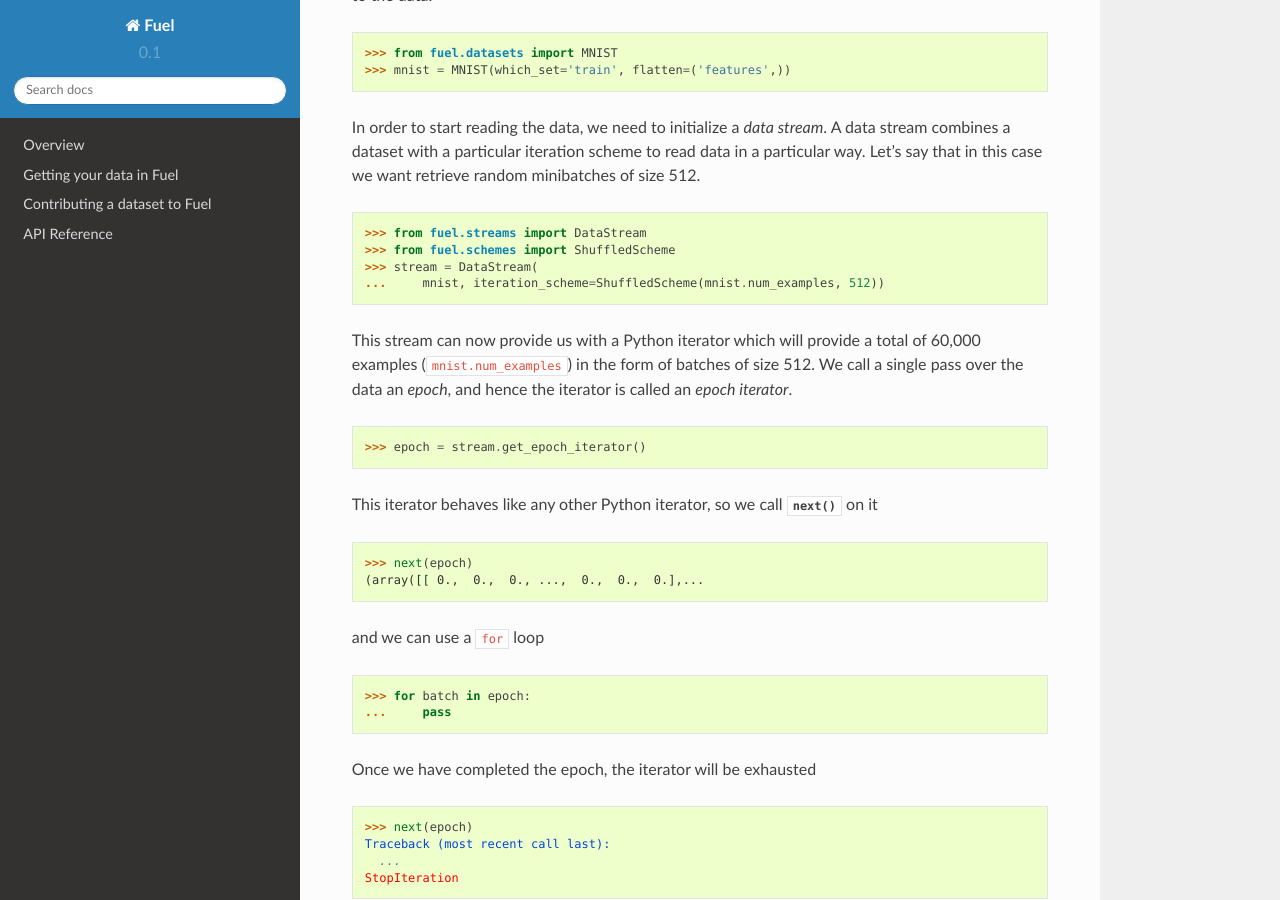
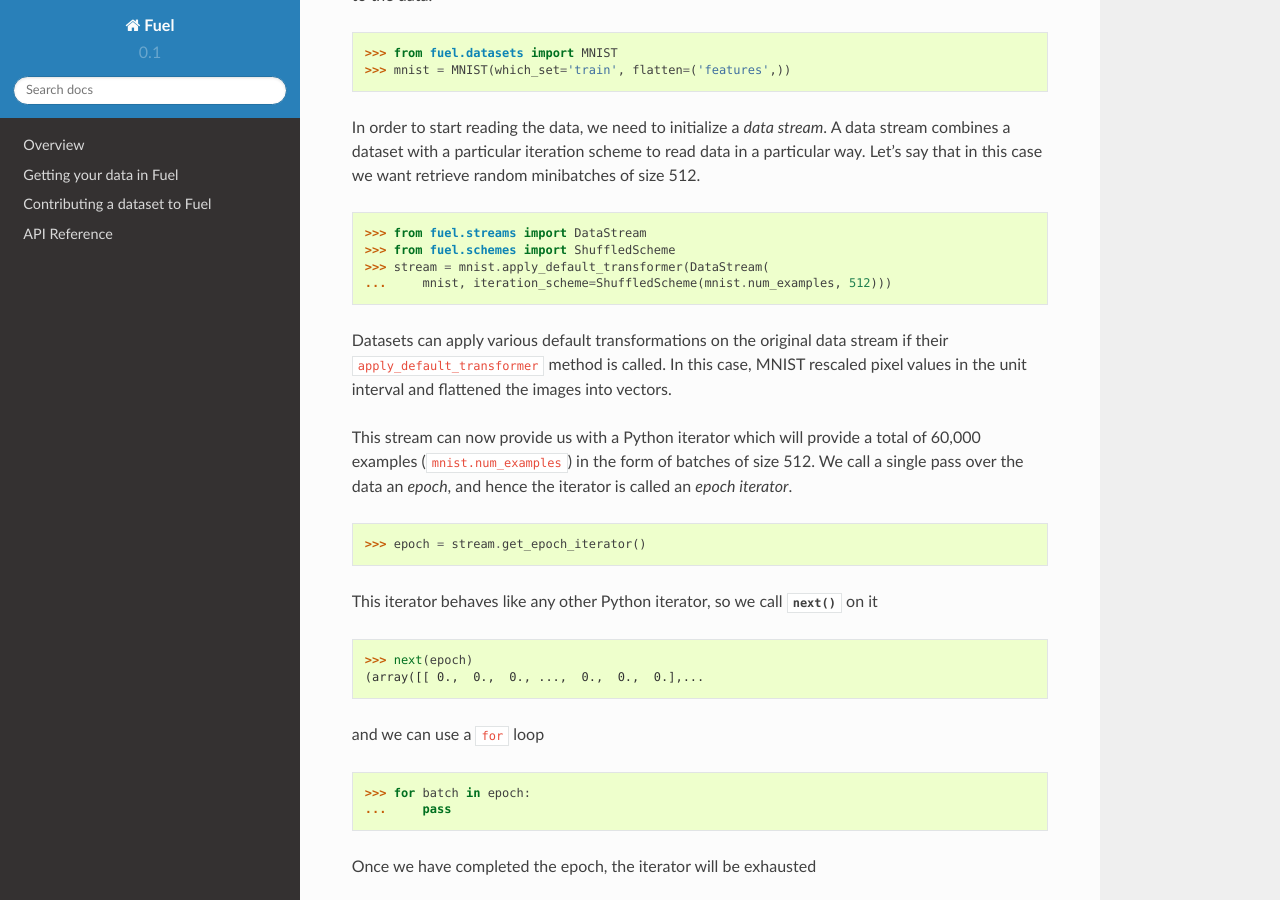
Before and after one commit to mila-iqia/fuel, a Sphinx documentation site: the page built from docs/index.rst, in a window 1280 px wide and 900 px high, scrolled down 1250 px. Built offline with Sphinx 7.4.7 and the Read the Docs theme 2.0.0, drawn with Linux system fonts in a browser that asks for light colours.

Commit message:
Fix failing Fuel doctest

```diff
--- a/docs/index.rst
+++ b/docs/index.rst
@@ -82,8 +82,13 @@ minibatches of size 512.
 
 >>> from fuel.streams import DataStream
 >>> from fuel.schemes import ShuffledScheme
->>> stream = DataStream(
-...     mnist, iteration_scheme=ShuffledScheme(mnist.num_examples, 512))
+>>> stream = mnist.apply_default_transformer(DataStream(
+...     mnist, iteration_scheme=ShuffledScheme(mnist.num_examples, 512)))
+
+Datasets can apply various default transformations on the original
+data stream if their ``apply_default_transformer`` method is called. In
+this case, MNIST rescaled pixel values in the unit interval and flattened
+the images into vectors.
 
 This stream can now provide us with a Python iterator which will provide a
 total of 60,000 examples (``mnist.num_examples``) in the form of batches of
```
